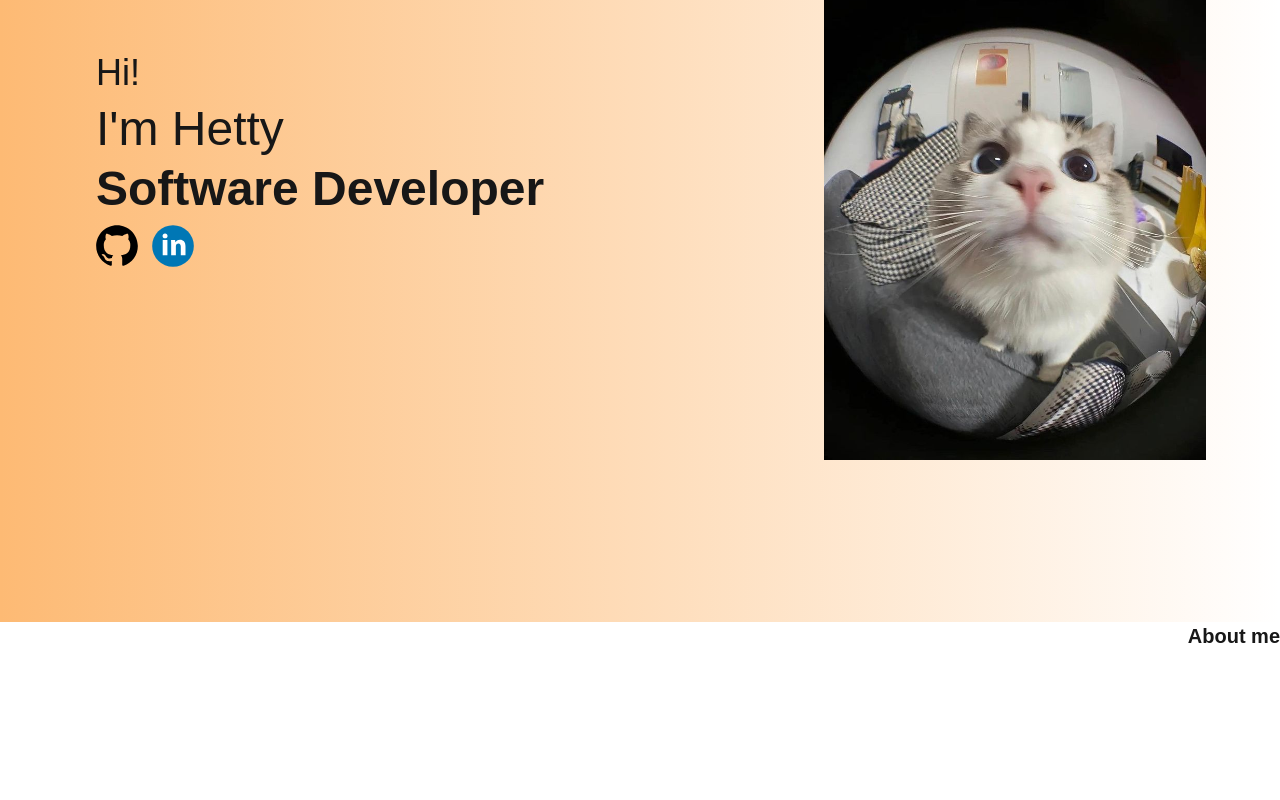
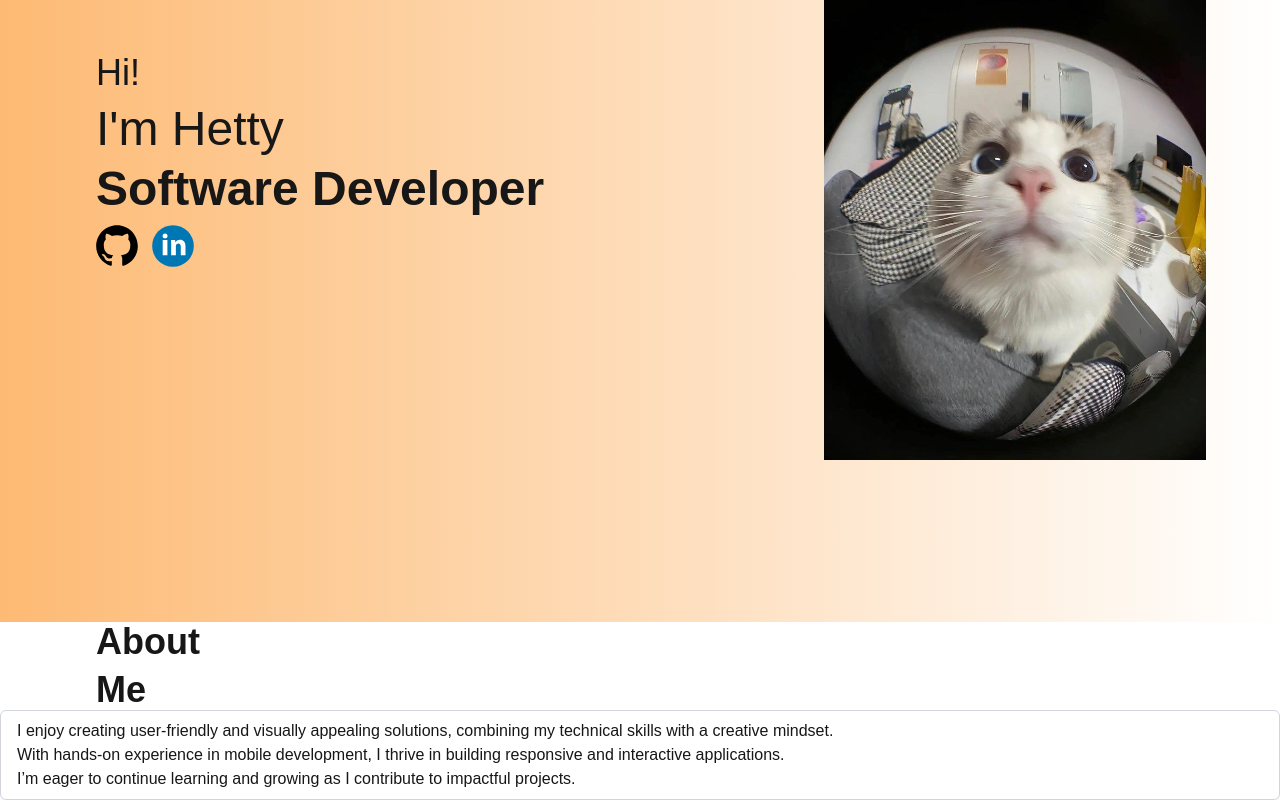
Before and after one commit to hettyaja/WebPorto, a Next.js app: page / in a window 1280 px wide. Shown: the part 234-1034 px from the top of the page. Before the commit the page ends 884 px from the top, so only its background shows below. Built offline with nearby package versions, Linux system fonts and the light colour scheme.

Commit message:
about me

```diff
--- a/components/Aboutme.tsx
+++ b/components/Aboutme.tsx
@@ -2,11 +2,28 @@ import React from 'react'
 
 export default function Aboutme() {
   return (
-    <div>
+    <div className=''>
+        {/* ini section atas */}
         <div>
-            <p className="text-right text-xl font-bold ">About me</p>
+            {/* ini section about us */}
+            <div className='ml-24'>
+               <h1 className='text-4xl font-extrabold mb-2'>About</h1>
+               <h1 className='text-4xl font-extrabold'>Me</h1>
+            </div>
+            {/* desc */}
+            <div className = "w-150 px-4 py-2 border border-gray-300 rounded-md shadow-sm focus:ring-2 focus:ring-blue-500 focus:outline-none">
+                <p className="text-base ">
+                    I enjoy creating user-friendly and visually appealing solutions, combining my technical skills with a creative mindset.
+                </p>
+                <p className="text-base ">
+                    With hands-on experience in mobile development, I thrive in building responsive and interactive applications.
+                </p>
+                <p className="text-base">
+                    I’m eager to continue learning and growing as I contribute to impactful projects.
+                </p>
+            </div>
+        </div>
 
-        </div>
     </div>
   )
 }
```
